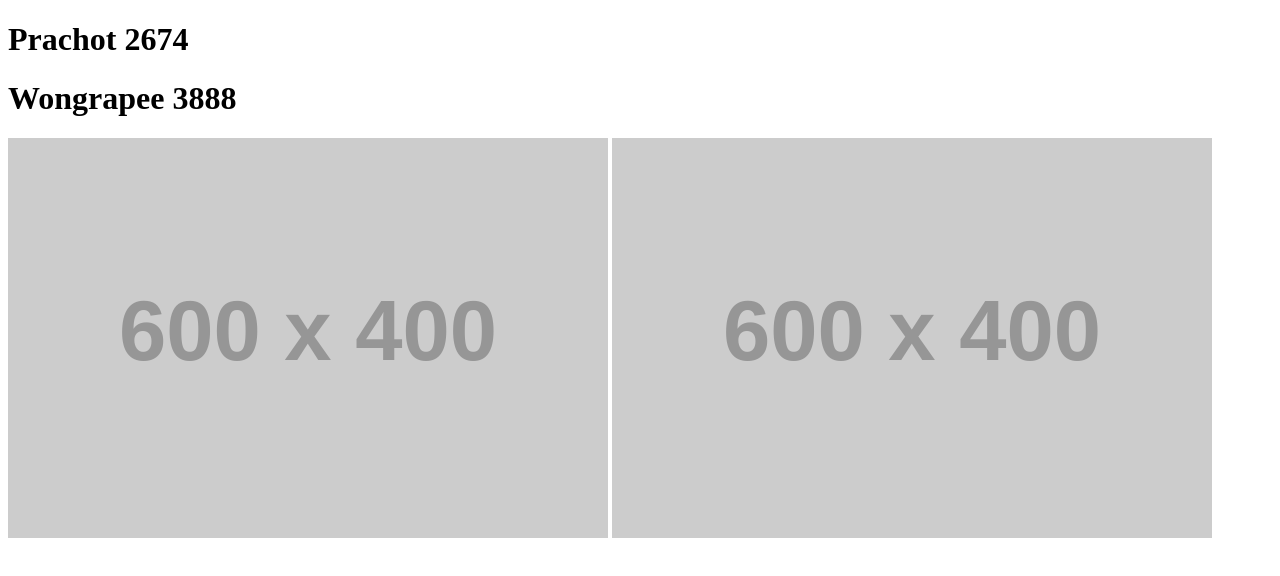
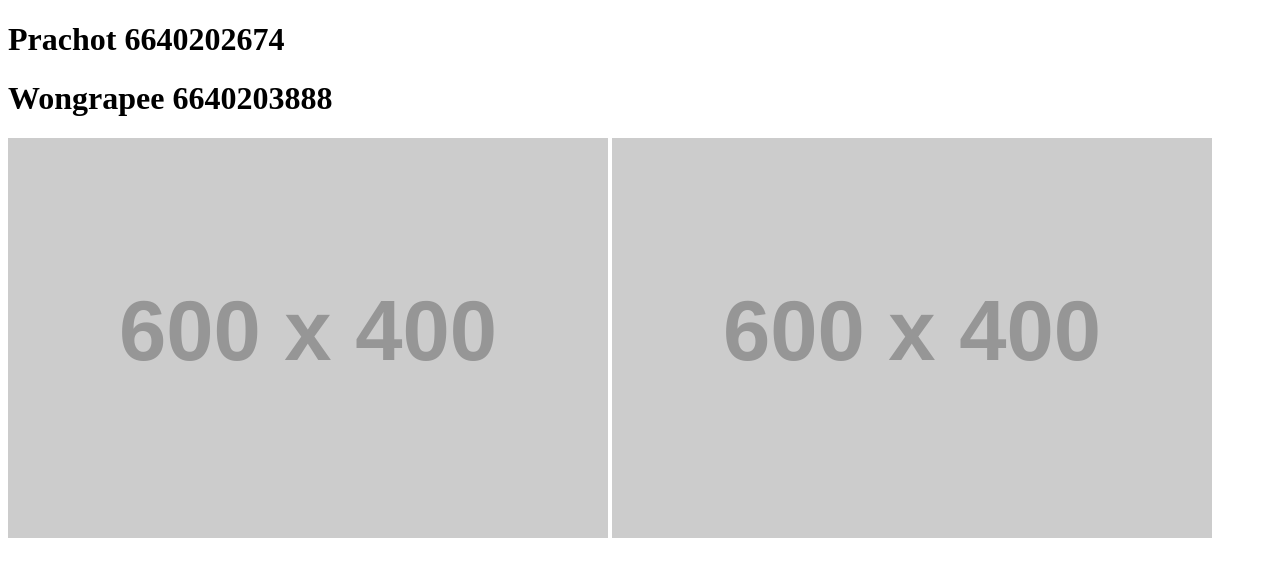
Before and after one commit to prachot2004/Lab3_3, a plain HTML site: page index.html in a window 1280 px wide. Drawn offline with Linux system fonts and the light colour scheme; placeholder pictures from the web are drawn by us.

Commit message:
prachot update

```diff
--- a/index.html
+++ b/index.html
@@ -6,8 +6,8 @@
     <title>Prachot</title>
 </head>
 <body>
-    <h1>Prachot 2674</h1>
-    <h1>Wongrapee 3888</h1>
+    <h1>Prachot 6640202674</h1>
+    <h1>Wongrapee 6640203888</h1>
     <img src="https://placehold.co/600x400" alt="test">
     <img src="https://placehold.co/600x400" alt="test">
 </body>
```
